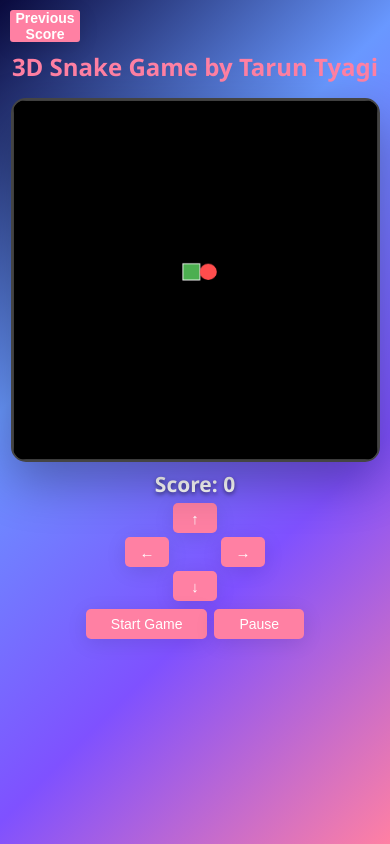
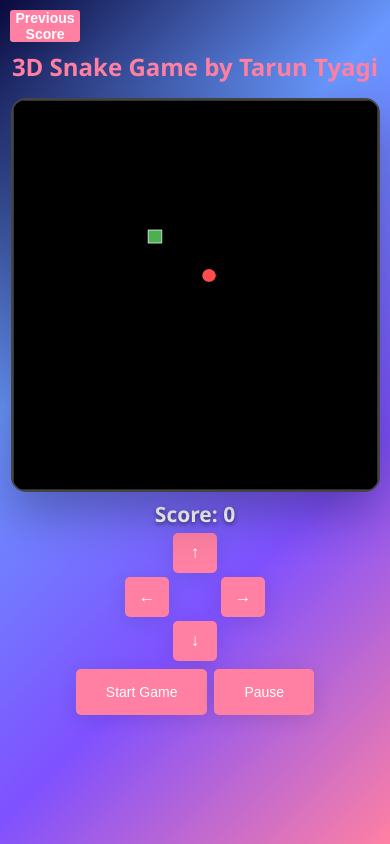
Before and after one commit to codeiwithtarun/3d-snake-game-, a plain HTML site: page index.html in a window 390 px wide. Drawn offline with Linux system fonts and the light colour scheme.

Commit message:
Update index.html
hello

```diff
--- a/index.html
+++ b/index.html
@@ -53,7 +53,7 @@
         }
 
         button {
-            padding: 7px 25px;
+            padding: 15px  30px;
             font-size: 14px;
             border: none;
             border-radius: 5px;
@@ -97,8 +97,8 @@
         }
 
         .mobile-controls button {
-            padding: 6.50px;
-            font-size: 15px;
+            padding: 10px;
+            font-size: 17px;
         }
 
         .up-btn { grid-column: 2; grid-row: 1; }
@@ -165,7 +165,7 @@
 
             #game-board {
                 width: 365px;
-                height: 360px;
+                height: 390px;
             }
         }
     </style>
@@ -182,7 +182,7 @@
     </div>
 
     <div class="game-container">
-        <canvas id="game-board" width="430" height="440"></canvas>
+        <canvas id="game-board" width="540" height="600"></canvas>
         <div class="game-over" id="game-over">
             <h2>Game Over!</h2>
             <p>Your score: <span id="final-score">0</span></p>
@@ -225,7 +225,7 @@
         let food = generateFood();
         let direction = 'right';
         let nextDirection = 'right';
-        let gameSpeed = 210; // game speed control
+        let gameSpeed = 218;                                                                                          // game speed control
         let score = 0;
         let gameRunning = false;
         let gamePaused = false;
@@ -320,7 +320,7 @@
 
                 // Increase speed every 100 points
                 if (score % 100 === 0 && gameSpeed > 100) {
-                    gameSpeed -= 10; // Decrease the speed for faster gameplay
+                    gameSpeed -= 218;                                                               // snake speed
                     clearInterval(gameLoop);
                     gameLoop = setInterval(gameStep, gameSpeed);
                 }
@@ -400,7 +400,7 @@
             nextDirection = 'right';
             score = 0;
             scoreElement.textContent = '0';
-            gameSpeed = 210; // Reset snake speed control
+            gameSpeed = 218;                                                                                            // Reset snake speed control
             gameOverElement.style.display = 'none';
         }
 
```
